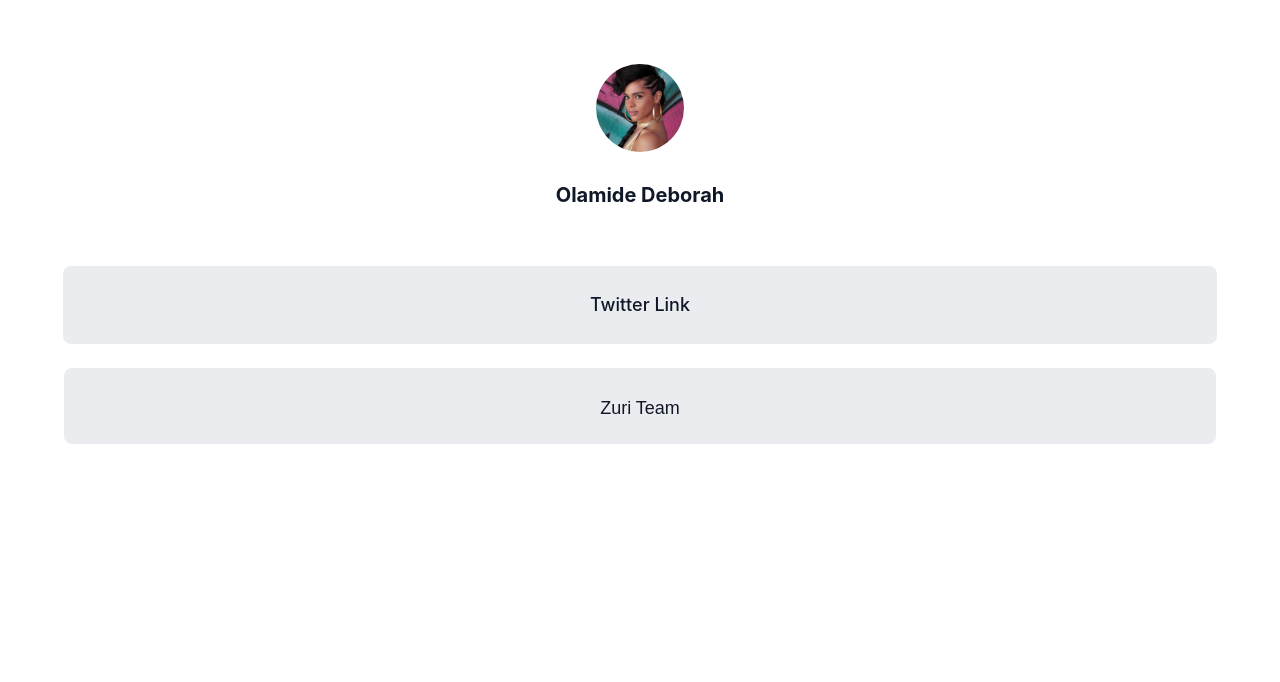
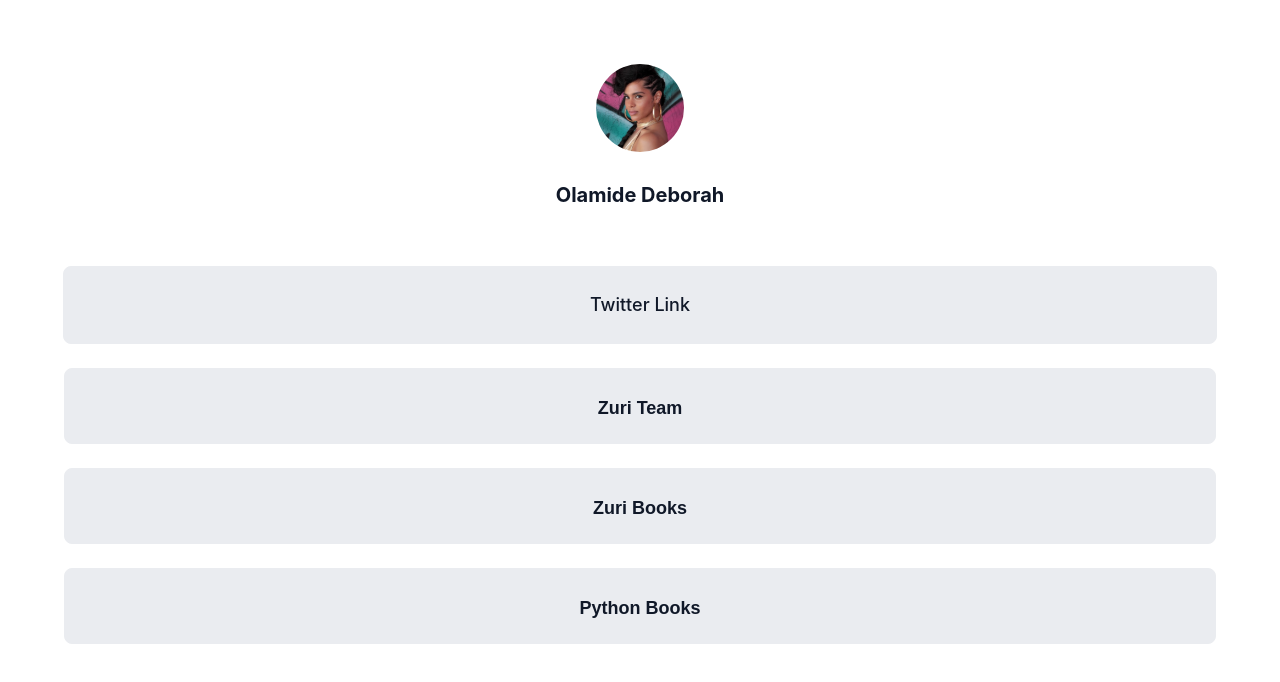
Before and after one commit to chayilDeborah/zuri-webpage, a React (Create React App) app: page / in a window 1280 px wide. Shown: the top 682 px of the page. Built offline with nearby package versions, Linux system fonts and the light colour scheme; the HTML template or start-up script is replaced by a standard one.

Commit message:
create zuri team and books button

```diff
--- a/src/App.css
+++ b/src/App.css
@@ -18,7 +18,7 @@ margin-bottom: 56px;
 flex-direction: column;
 justify-content: center;
 align-items: center;
-
+font-family: 'Inter';
 }
 .link-background {
   background: #EAECF0;
@@ -31,21 +31,23 @@ justify-content: center;
 margin-bottom: 24px;
 border: 1px solid #EAECF0;
 }
-#twitter {
-color: #101828;
-text-decoration: none;
+.links {
+  color: #101828;
+  text-decoration: none;
 align-items: center;
 padding-top: 24px;
+line-height: 28px;
+font-size: 18px;
+}
+#twitter {
 font-weight: 500;
-font-size: 18px;
-line-height: 28px;
 }
 #btn__zuri {
-  color: #101828;
-text-decoration: none;
-align-items: center;
-padding-top: 24px;
-font-weight: 500;
-font-size: 18px;
-line-height: 28px;
+font-weight: 600;
 }
+#books {
+  font-weight: 600;
+}
+#book__python {
+  font-weight: 600;
+}
--- a/src/component/Home.jsx
+++ b/src/component/Home.jsx
@@ -8,15 +8,30 @@ const Home = () => {
         <div className="name">Olamide Deborah</div>
         <div className="links-section">
           <div className="link-background">
-            <a href="https://twitter.com/OlamideTehillah" id="twitter">
+            <a href="https://twitter.com/OlamideTehillah" className="links" id="twitter">
               Twitter Link
             </a>
           </div>
           <button className="link-background">
-            <a href="https://twitter.com/OlamideTehillah" id="btn__zuri">
+            <a href="https://training.zuri.team/" className="links" id="btn__zuri">
               Zuri Team
             </a>
           </button>
+          <button className="link-background">
+            <a href=" http://books.zuri.team" className="links" id="books">
+              Zuri Books
+            </a>
+          </button>
+          <button className="link-background">
+            <a href=" https://books.zuri.team/python-for-beginners?ref_id=<yourslackname>" className="links" id="book__python">
+              Python Books
+            </a>
+          </button>
+          {/* <button className="link-background">
+            <a href=" http://books.zuri.team" className="links" id="books">
+            Background Check for Coders
+            </a>
+          </button> */}
 
         </div>
       </div>
```
